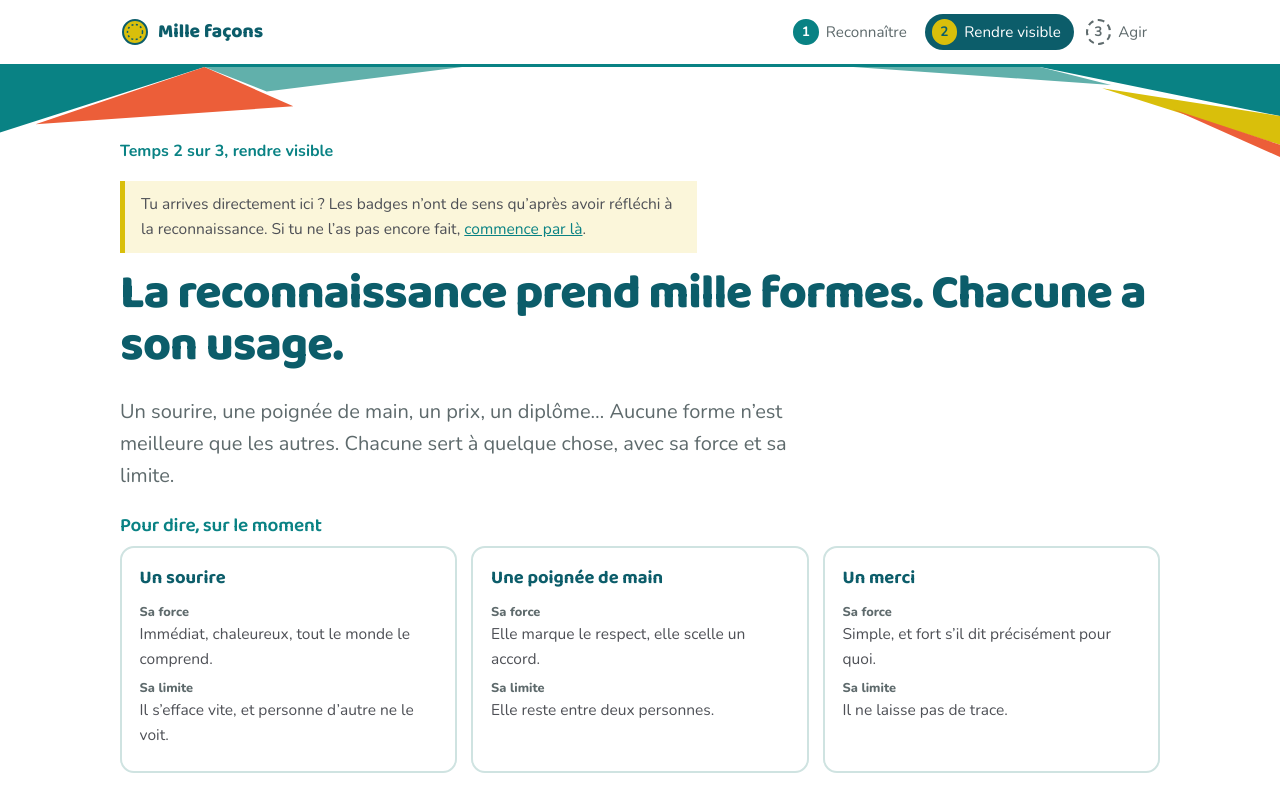
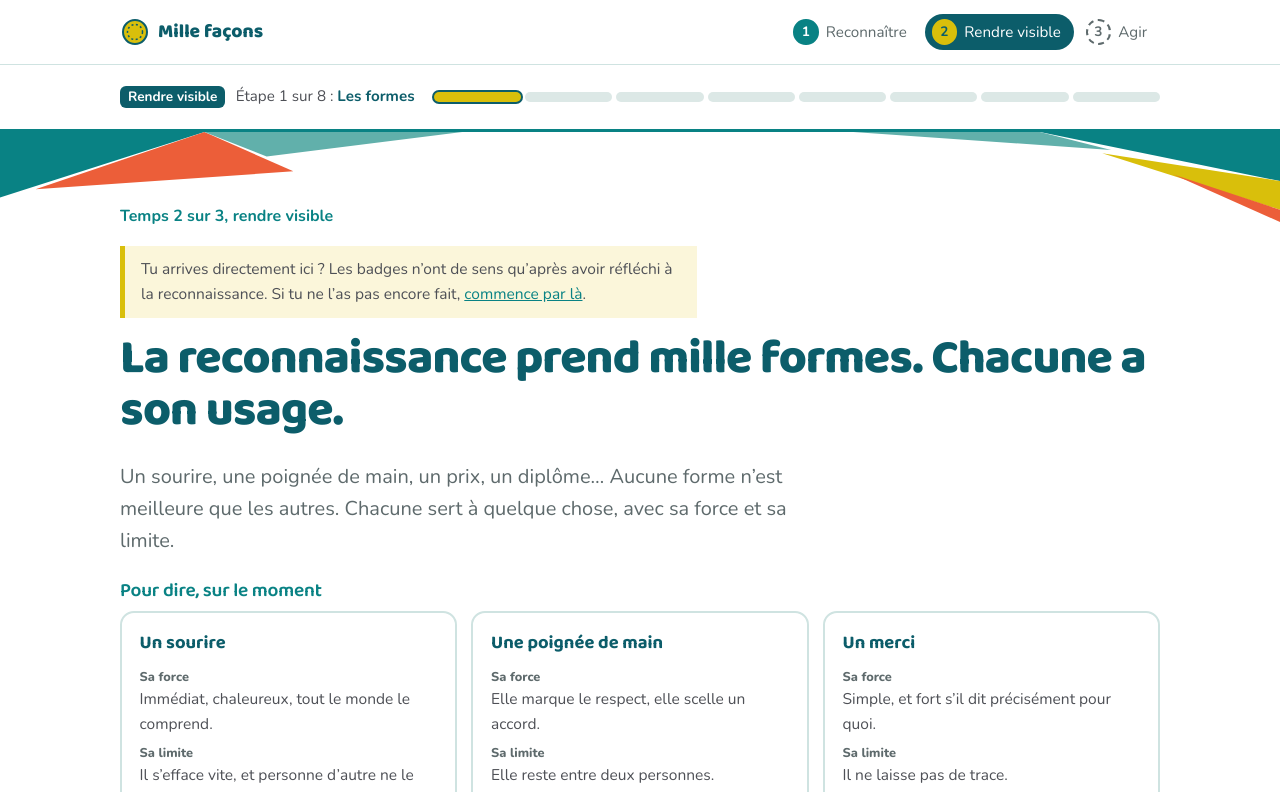
Before and after one commit to misterppqx/openbadges, a plain HTML site: page mille-facons/index.html in a window 1280 px wide. Both pictures are taken after a click on the link "Découvrir les badges numériques". Shown: the top 792 px of the page. Drawn offline with Linux system fonts and the light colour scheme.

Commit message:
Barre de progression dans chaque temps
Sous l'en-tête : le temps en cours, « Étape n sur N : titre », et une
barre segmentée (fait, ici, à venir) dont chaque segment mène à
l'étape correspondante. Temps 3 : choisir une porte, suivre le
parcours, construire.

Co-Authored-By: Claude Opus 5.5 <noreply@anthropic.com>
Claude-Session: https://claude.ai/code/session_01ELTjiRkt2ZdE3FYbDjr4uM

```diff
--- a/mille-facons/index.html
+++ b/mille-facons/index.html
@@ -491,6 +491,22 @@ mark.ing-qui{display:block;margin-top:.4rem;font-style:normal;font-weight:700;ba
 .usage p{margin:0 0 .4rem;font-size:.97rem}
 .u-lab{display:block;font-size:.8rem;font-weight:800;color:var(--doux)}
 
+/* ---------- sous-progression ---------- */
+.sous-prog{border-top:1px solid #CFE3E1;background:#fff}
+.sous-prog .wrap{display:flex;align-items:center;gap:1.2rem;padding-top:.45rem;padding-bottom:.5rem;flex-wrap:wrap}
+.sp-texte{margin:0;font-size:.95rem;color:var(--texte);flex:0 1 auto}
+.sp-texte strong{color:var(--encre)}
+.sp-temps{display:inline-block;background:var(--encre);color:#fff;border-radius:6px;padding:0 .5rem;margin-right:.4rem;font-size:.85rem;font-weight:700}
+.sp-segments{list-style:none;margin:0;padding:0;display:flex;gap:4px;flex:1 1 260px;min-width:200px}
+.sp-segments li{flex:1}
+.sp-segments a,.sp-segments li > span{display:block;height:10px;border-radius:5px;background:#DCE8E6;text-decoration:none;position:relative}
+.sp-segments .sp-fait a,.sp-segments .sp-fait > span{background:var(--bocage)}
+.sp-segments .sp-ici > span{background:var(--colza);box-shadow:0 0 0 2px var(--encre)}
+.sp-segments a:hover{background:var(--ciel)}
+.sp-num,.sp-lib{position:absolute;width:1px;height:1px;overflow:hidden;clip:rect(0 0 0 0)}
+.sp-segments a:focus-visible{outline:3px solid var(--encre);outline-offset:2px}
+@media print{.sous-prog{display:none!important}}
+
 footer{color:var(--doux);font-size:.95rem;padding:1.5rem 0 2.5rem}
 
 @media (max-width:860px){
@@ -523,6 +539,12 @@ footer{color:var(--doux);font-size:.95rem;padding:1.5rem 0 2.5rem}
         <li><a href="#parcours" data-t="3"><span class="num">3</span><span class="lib">Agir</span></a></li>
       </ol>
     </nav>
+  </div>
+  <div class="sous-prog" id="sous-prog" hidden>
+    <div class="wrap">
+      <p class="sp-texte" id="sp-texte" aria-live="polite"></p>
+      <ol class="sp-segments" id="sp-segments"></ol>
+    </div>
   </div>
 </header>
 <div class="angles" aria-hidden="true"><svg viewBox="0 0 1440 110" preserveAspectRatio="none"><polygon points="0,0 230,0 0,80" fill="#098284"/><polygon points="40,70 330,48 230,0" fill="#EC5E39"/><polygon points="230,0 520,0 300,30" fill="#61B0AB"/><polygon points="1440,0 1170,0 1440,60" fill="#098284"/><polygon points="1440,60 1240,26 1440,95" fill="#D9BF0B"/><polygon points="1440,95 1320,52 1440,110" fill="#EC5E39"/><polygon points="1170,0 960,0 1250,22" fill="#61B0AB"/></svg></div>
@@ -1748,6 +1770,33 @@ function brancherConstruire(pid){
 }
 
 /* ================= ROUTAGE ================= */
+
+/* ---------- progression dans chaque temps ---------- */
+const ETAPES={
+  1:{nom:"Reconnaître",pages:[["mille-facons","Les mille façons"],["ce-qui-est-reconnu","Ce qui est reconnu"],["qui-reconnait","Qui reconnaît"],["egales","Égales, pas mesurables"],["etre-reconnu","Noté, certifié, reconnu"],["ce-que-ca-fait","Ce que ça fait"],["acteur","Acteur"]]},
+  2:{nom:"Rendre visible",pages:[["formes","Les formes"],["badge-numerique","Le badge numérique"],["badge-cest-quoi","Un badge de plus près"],["familles","Les familles"],["vie-badge","La vie d’un badge"],["ecrire-endossement","L’endossement"],["jeu","Le jeu"],["boussole","La boussole"]]},
+  3:{nom:"Agir",pages:[["parcours","Choisir une porte"],["__parcours","Suivre le parcours"],["__atelier","Construire"]]}
+};
+function etapeDe(v){
+  for(const t of [1,2]){const i=ETAPES[t].pages.findIndex(p=>p[0]===v);if(i>=0)return [t,i];}
+  if(["parcours","faire","reconnaitre","role","simplement"].includes(v))return [3,0];
+  if(v.startsWith("construire-"))return [3,2];
+  if(PARCOURS[v])return [3,1];
+  return null;
+}
+function majSousProgression(v){
+  const box=document.getElementById("sous-prog"),e=etapeDe(v);
+  if(!e){box.hidden=true;return;}
+  const [t,i]=e,E=ETAPES[t],n=E.pages.length;
+  box.hidden=false;
+  document.getElementById("sp-texte").innerHTML=`<span class="sp-temps">${E.nom}</span> Étape ${i+1} sur ${n} : <strong>${E.pages[i][1]}</strong>`;
+  document.getElementById("sp-segments").innerHTML=E.pages.map((p,j)=>{
+    const etat=j<i?"fait":j===i?"ici":"apres";
+    const lien=p[0].startsWith("__")?null:p[0];
+    const inner=`<span class="sp-num">${j+1}</span><span class="sp-lib">${p[1]}</span>`;
+    return `<li class="sp-${etat}">${lien&&j!==i?`<a href="#${lien}" title="${p[1]}">${inner}</a>`:`<span${j===i?' aria-current="step"':''} title="${p[1]}">${inner}</span>`}</li>`;
+  }).join("");
+}
 const REFLEXIONS={};
 const GARDE={"r1":"La dernière fois qu’on t’a reconnu sans le dire ?","r2":"La dernière fois que toi, tu as reconnu quelqu’un ?","e-soi":"Que te reconnais-tu à toi-même ?","e-autre":"Que peux-tu reconnaître à quelqu’un ?","e-orga":"Que peut te reconnaître ton établissement, ou ton entreprise de stage ?","e-societe":"Que peuvent te reconnaître ton territoire, la société, ton pays ?","r-qui1":"Qui t’a reconnu cette semaine ? Dans quel cercle était-il ?","r-ressenti":"Comment t’es-tu senti la dernière fois qu’on t’a reconnu ?","r-qui-reco":"Qui vais-je reconnaître aujourd’hui, et comment ?"};
 document.addEventListener("input",e=>{if(e.target.id&&GARDE[e.target.id]!==undefined)REFLEXIONS[e.target.id]=e.target.value;});
@@ -1766,6 +1815,7 @@ function afficher(){
     if(n===t) a.setAttribute("aria-current","step"); else if(n<t&&t>0) a.classList.add("fait");
   });
   if(cons) brancherConstruire(cons); else brancher(v);
+  majSousProgression(cons?"construire-"+cons:v);
   Object.keys(GARDE).forEach(k=>{const el=document.getElementById(k);if(el&&REFLEXIONS[k])el.value=REFLEXIONS[k];});
   const av=document.getElementById("arrivee-directe");if(av&&!["acteur","badge-numerique"].includes(VUE_PRECEDENTE))av.hidden=false;
   VUE_PRECEDENTE=v;
```
